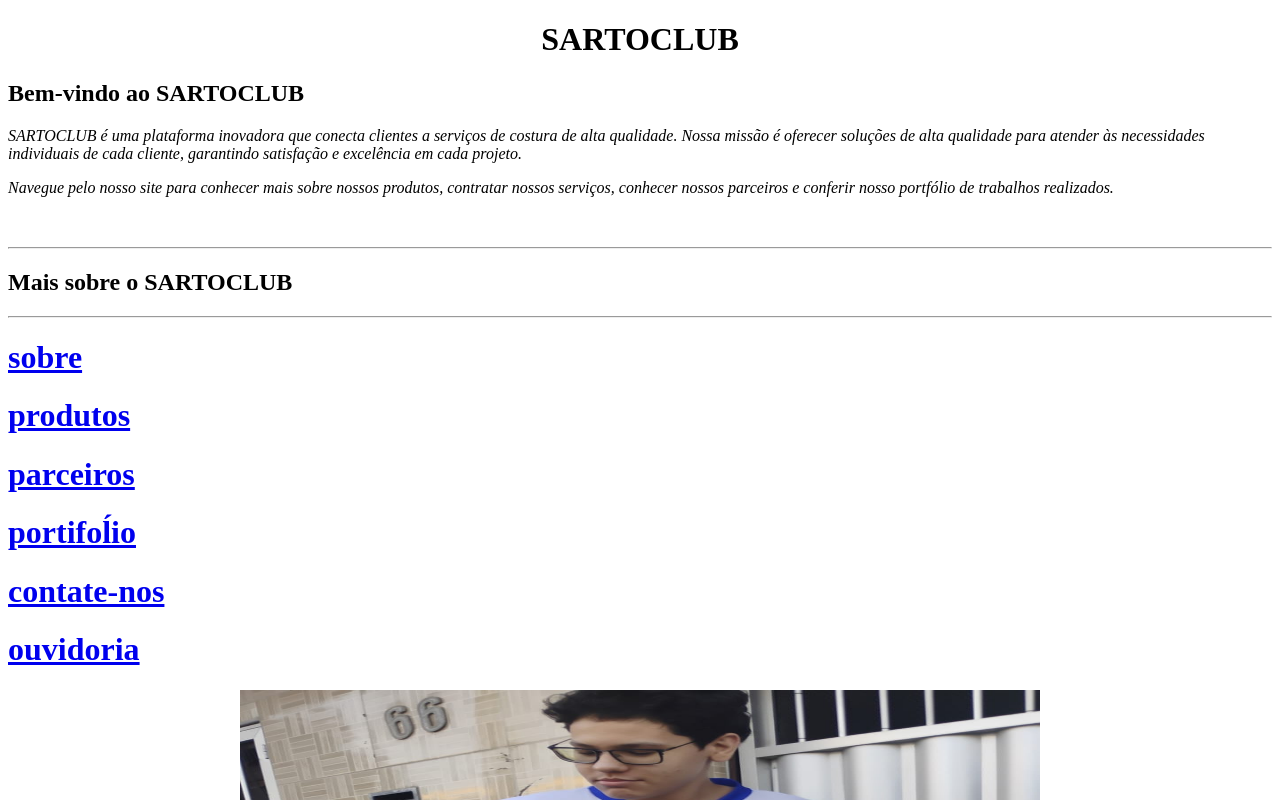
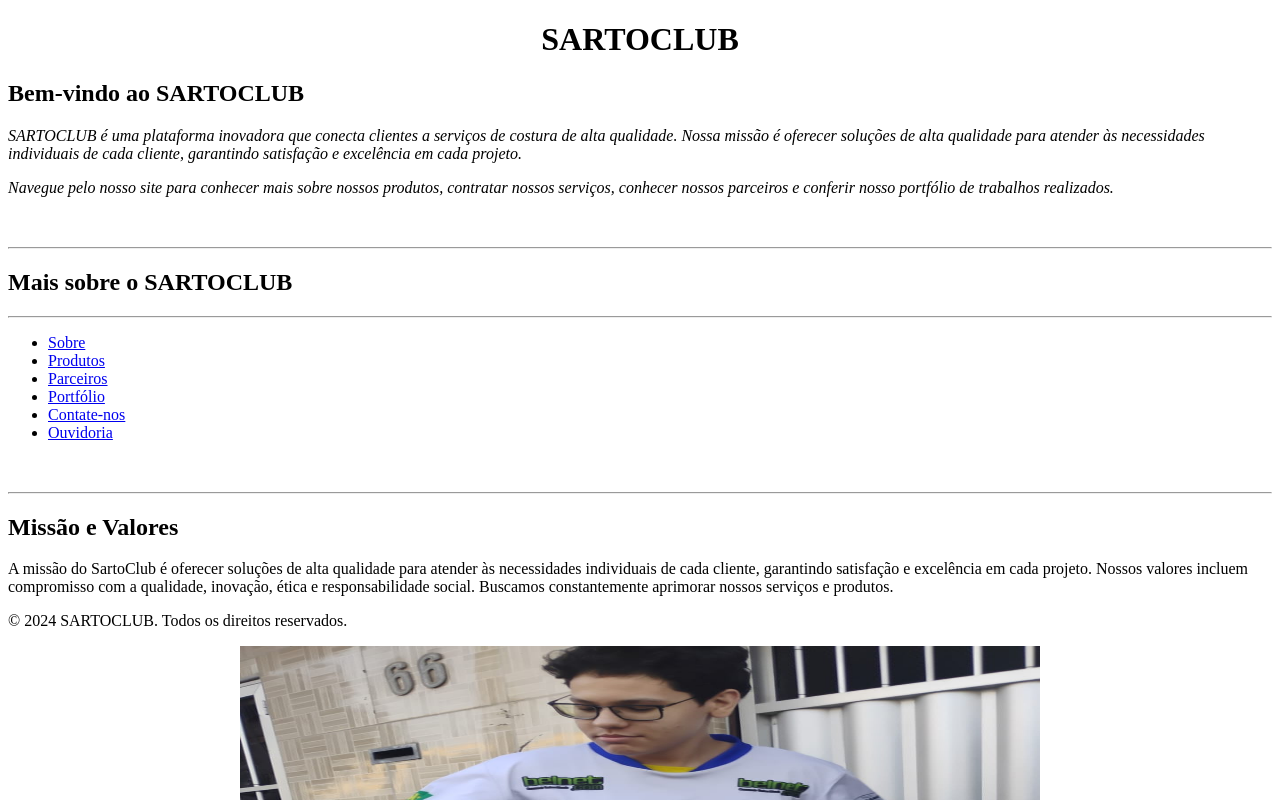
Before and after one commit to LEVY67/sarto, a plain HTML site: page index.html in a window 1280 px wide. Shown: the top 800 px of the page. Drawn offline with Linux system fonts and the light colour scheme.

Commit message:
Add files via upload

```diff
--- a/index.html
+++ b/index.html
@@ -1,10 +1,10 @@
 <!DOCTYPE html>
 <html lang="en">
-<head>
+<header>
     <meta charset="UTF-8">
     <meta name="viewport" content="width=device-width, initial-scale=1.0">
     <title>Document</title>
-</head>
+</header>
 <body>
     <center><h1>SARTOCLUB</h1></center>
     <h2>Bem-vindo ao SARTOCLUB</h2>
@@ -18,12 +18,25 @@
     <strong><h2>Mais sobre o SARTOCLUB</h2></strong>
     <p>
     <hr>
-    <h1> <a href="sobre.html">sobre</a></h1>
-    <h1> <a href="produtos.html">produtos</a></h1>
-    <h1> <a href="parceiros.html">parceiros</a></h1>
-    <h1> <a href="portifoĺio.html">portifoĺio</a></h1>
-    <h1> <a href="contate-nos.html">contate-nos</a></h1>
-    <h1> <a href="ouvidoria.html">ouvidoria</a></h1>
-                                                                 <center><img src="Negona.jpg" width="800" height="600"></center>
+    <nav>
+        <ul>
+            <li><a href="sobre.html">Sobre</a></li>
+            <li><a href="produtos.html">Produtos</a></li>
+            <li><a href="parceiros.html">Parceiros</a></li>
+            <li><a href="portifoĺio.html">Portfólio</a></li>
+            <li><a href="contate-nos.html">Contate-nos</a></li>
+            <li><a href="ouvidoria.html">Ouvidoria</a></li>
+        </ul>
+    </nav>
+    <p>
+    <br>
+    <hr>
+    <h2>Missão e Valores</h2>
+    <p>A missão do SartoClub é oferecer soluções de alta qualidade para atender às necessidades individuais de cada cliente, garantindo satisfação e excelência em cada projeto. Nossos valores incluem compromisso com a qualidade, inovação, ética e responsabilidade social. Buscamos constantemente aprimorar nossos serviços e produtos.</p>
+    <p>
+        <footer>
+            <p>© 2024 SARTOCLUB. Todos os direitos reservados.</p>
+        </footer>
+            <center><img src="Negona.jpg" width="800" height="600"></center>
     <body>
 </html>
```
Also changed, not shown: contate-nos.html (+5 -2 lines), ouvidoria.html (+2 -2 lines), parceiros.html (+9 -6 lines), portifoĺio.html (+2 -2 lines), produtos.html (+5 -2 lines), serviços.html (+5 -8 lines), sobre.html (+5 -2 lines), levy.png (added), regina.png (added), valdenira.jpeg (added), valeria.jpeg (added).
